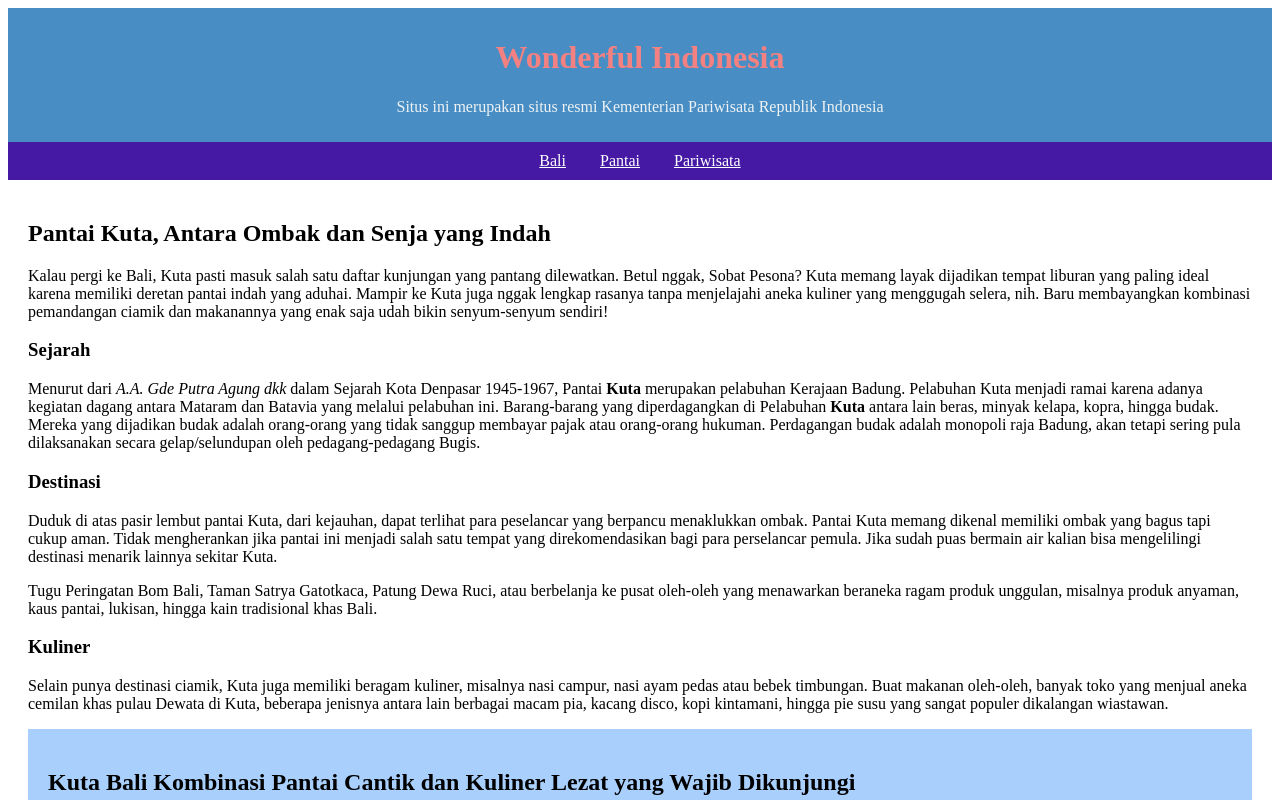
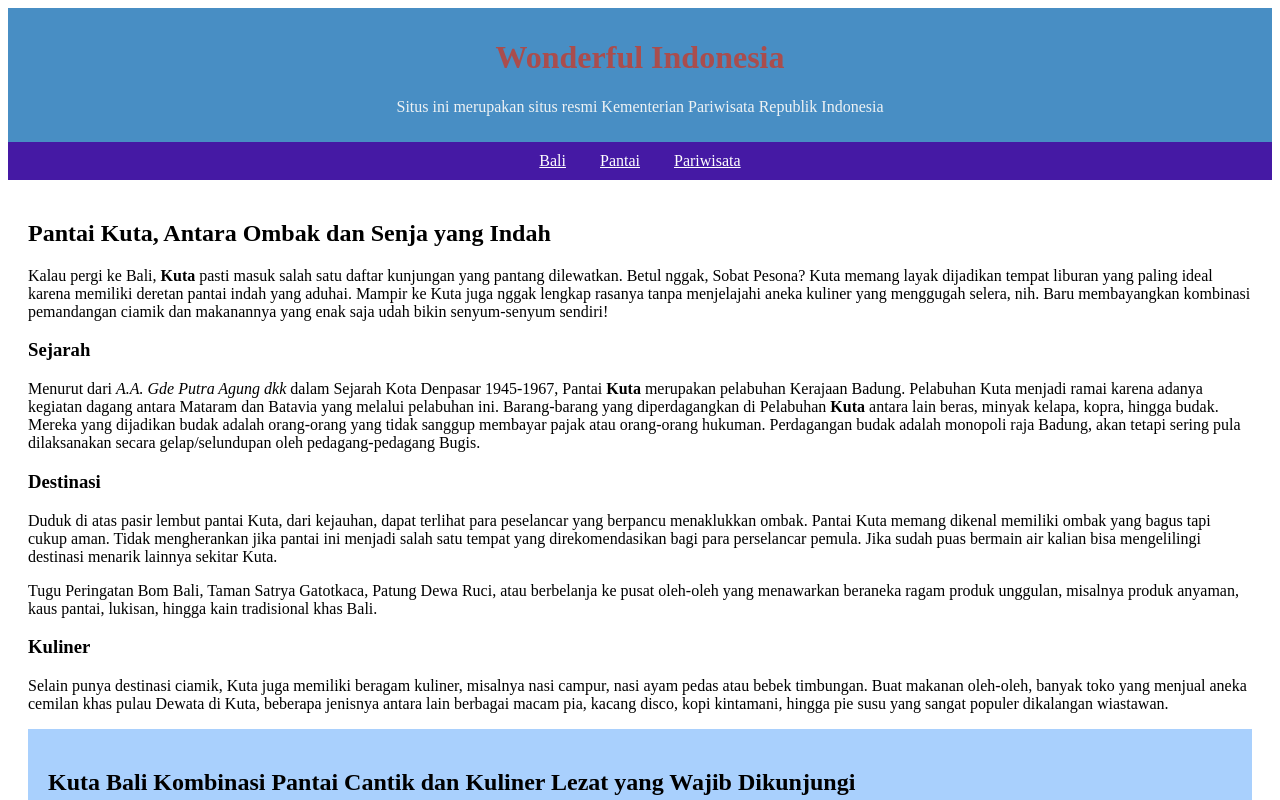
Before and after one commit to rafitaaisyah/c050423009-RafitaAisyah-latihan, a plain HTML site: page proyekmini.html in a window 1280 px wide. Shown: the top 800 px of the page. Drawn offline with Linux system fonts and the light colour scheme.

Commit message:
pemambahan isi proyekmini.html

```diff
--- a/proyekmini.html
+++ b/proyekmini.html
@@ -7,7 +7,7 @@
     </head>
     <body>
         <header style="background-color: #488ec4; color: #eef2f4; padding: 10px; text-align: center;">
-            <h1><span style="color: rgb(243, 129, 129);">Wonderful Indonesia</span></h1>
+            <h1><span style="color: rgb(170, 77, 77);">Wonderful Indonesia</span></h1>
             <p>Situs ini merupakan situs resmi Kementerian Pariwisata Republik Indonesia</p>
         </header>
         <nav style="background-color: #4519a4; color: hwb(240 87% 3% / 0.961); padding: 10px; text-align: center;">
@@ -17,7 +17,7 @@
         </nav>
         <article style="padding: 20px;">
             <h2>Pantai Kuta, Antara Ombak dan Senja yang Indah </h2>
-            <p>Kalau pergi ke Bali, Kuta pasti masuk salah satu daftar kunjungan yang pantang dilewatkan.
+            <p>Kalau pergi ke Bali, <strong>Kuta</strong> pasti masuk salah satu daftar kunjungan yang pantang dilewatkan.
                 Betul nggak, Sobat Pesona? Kuta memang layak dijadikan tempat liburan yang paling ideal karena memiliki deretan pantai indah yang aduhai.
                 Mampir ke Kuta juga nggak lengkap rasanya tanpa menjelajahi aneka kuliner yang menggugah selera, nih.
                 Baru membayangkan kombinasi pemandangan ciamik dan makanannya yang enak saja udah bikin senyum-senyum sendiri!</p>
```
